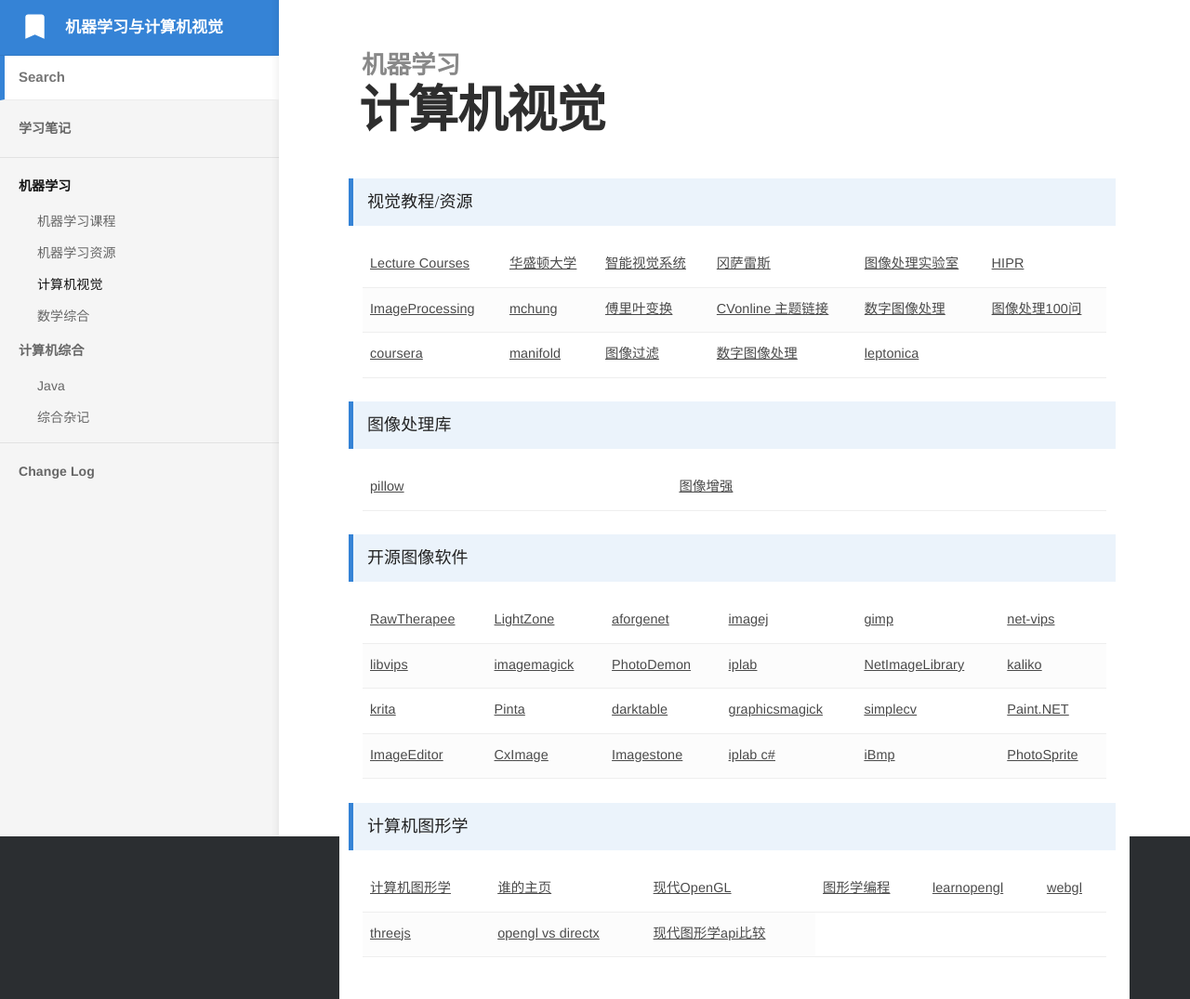
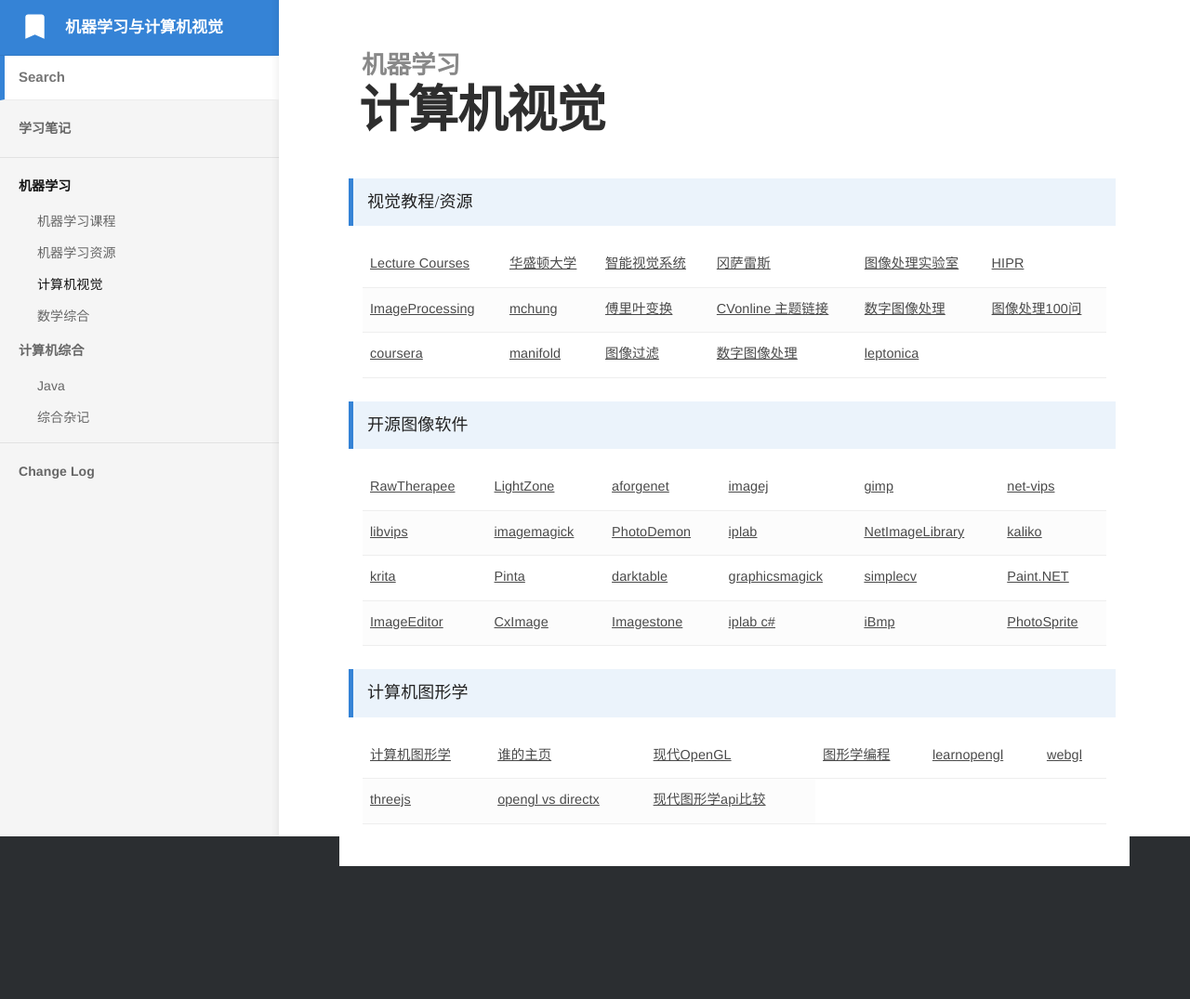
Before and after one commit to bashendixie/Machine_Learning_Notes, a Jekyll site: the page built from _docs/1、机器学习/计算机视觉.md, in a window 1280 px wide. Shown: the whole page at 93% size. Built offline with Jekyll 4.4.1, drawn with Linux system fonts in a browser that asks for light colours; some web fonts are replaced; after the commit the page ends 932 px from its top, so only the background shows below that.

Commit message:
no message

```diff
--- a/_docs/1、机器学习/计算机视觉.md
+++ b/_docs/1、机器学习/计算机视觉.md
@@ -66,21 +66,6 @@
 		</tr>
 	</tbody>
 </table>
-
-> 图像处理库
-<table width="1033" style="font-size: 0.8em;">
-	<tbody>
-		<tr>
-			<td>
-				<a href="https://python-pillow.org/" target="_blank">pillow</a>
-			</td>
-			<td>
-				<a href="https://albumentations.ai/" target="_blank">图像增强</a>
-			</td>
-		</tr>
-	</tbody>
-</table>
-
 
 > 开源图像软件
 <table width="1033" style="font-size: 0.8em;">
```
Also changed, not shown: _docs/1、机器学习/机器学习资源.md (+6 -0 lines).
